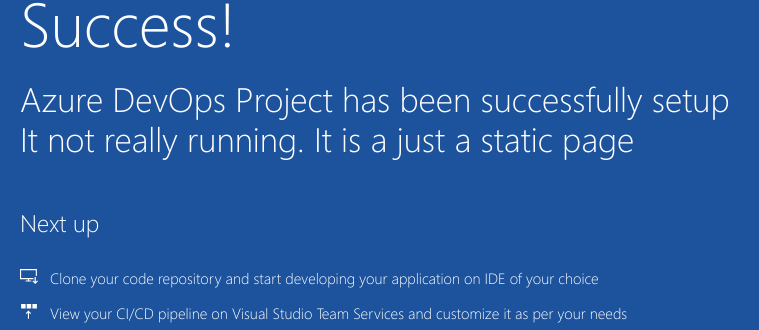
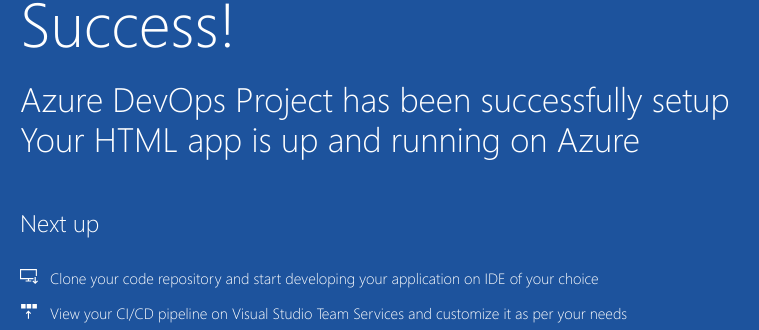
Before and after one commit to tolafad/sample-project, a plain HTML site: page index.html in a window 1280 px wide. Shown: the part 392-722 px from the top of the page, 205-964 px from the left. Drawn offline with Linux system fonts and the light colour scheme.

Commit message:
:Revert "Changed Subheading"
This reverts commit 513447d0b34b8ce6d35e0e939824944690428397.

```diff
--- a/index.html
+++ b/index.html
@@ -20,7 +20,7 @@
             <div class="content-body">
                 <div class="success-text">Success!</div>
                 <div class="description line-1"> Azure DevOps Project has been successfully setup</div>
-                <div class="description line-2"> It not really running. It is a just a static page</div>
+                <div class="description line-2"> Your HTML app is up and running on Azure</div>
                 <div class="next-steps-container">
                     <div class="next-steps-header">Next up</div>
                     <div class="next-steps-body">
```
